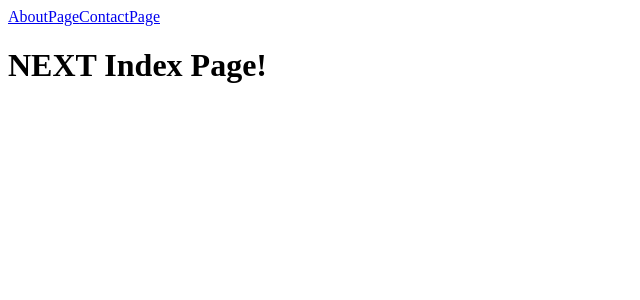
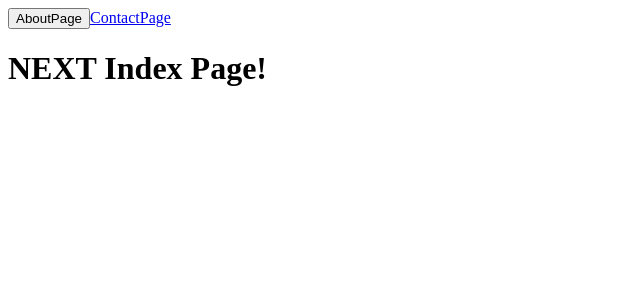
Before and after one commit to alexeispirit/udemy-react-colt-full-course, a Next.js app in the folder 37-next-js/first-next/: page / in a window 1280 px wide. Shown: the top 300 px of the page, without its empty margins (0-640 px from the left). Built offline with nearby package versions, Linux system fonts and the light colour scheme.

Commit message:
292-link-without-anchor-tag

```diff
--- a/37-next-js/first-next/pages/index.js
+++ b/37-next-js/first-next/pages/index.js
@@ -4,7 +4,7 @@ const Index = () => {
   return (
     <div>
       <Link href="/about">
-        <a>AboutPage</a>
+        <button>AboutPage</button>
       </Link>
       <Link href="/contact">
         <a>ContactPage</a>
```
